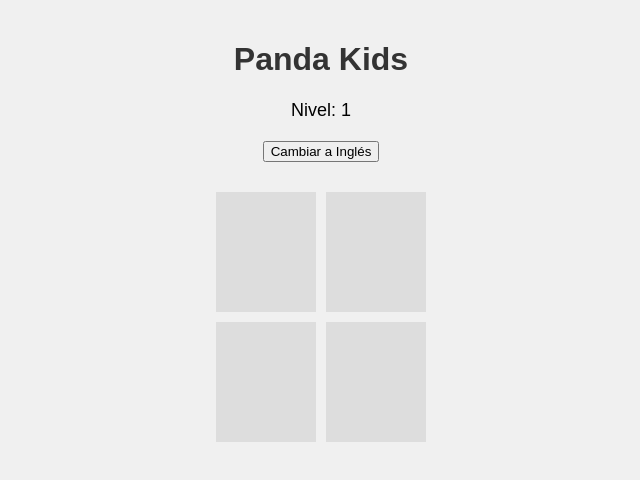
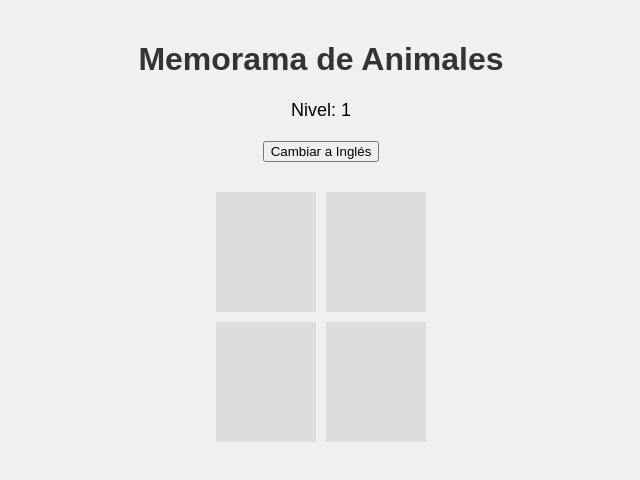
Before and after one commit to CarlosGvill/Panda-Kids, a plain HTML site: page index.html in a window 1280 px wide. Shown: the whole page, without its empty margins (319-959 px from the left). Drawn offline with Linux system fonts and the light colour scheme.

Commit message:
Update index.html

```diff
--- a/index.html
+++ b/index.html
@@ -78,7 +78,7 @@
     </style>
 </head>
 <body>
-    <h1>Panda Kids</h1>
+    <h1>Memorama de Animales</h1>
     <div id="game-info">Nivel: <span id="level">1</span></div>
     <button id="language-toggle">Cambiar a Inglés</button>
     <div id="game-board"></div>
```
